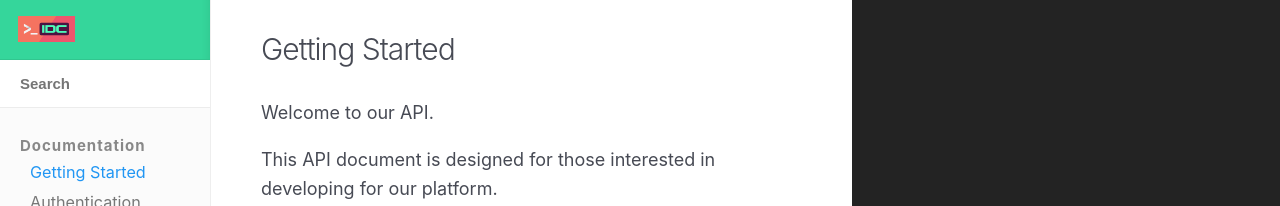
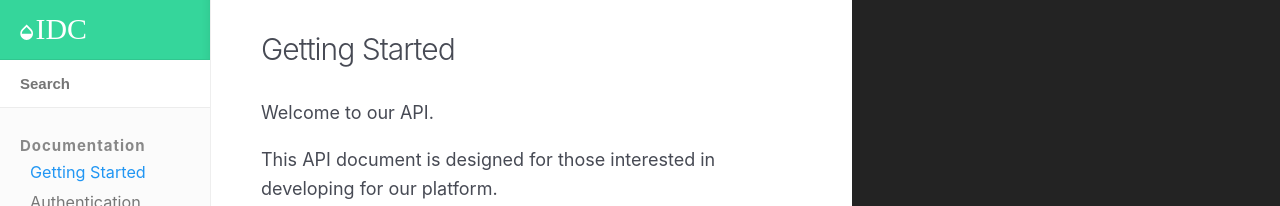
Before and after one commit to bloeys/idc-docs, a Jekyll site: the page built from index.html, in a window 1280 px wide. Shown: the top 206 px of the page. Built offline with Jekyll 4.4.1, drawn with Linux system fonts in a browser that asks for light colours; nearby versions of some CDN libraries.

Commit message:
Update default.html

```diff
--- a/_layouts/default.html
+++ b/_layouts/default.html
@@ -26,7 +26,7 @@
 			<h1>
 				<button type="button" class="open-nav" id="open-nav"></button>
 				<!-- <a href="{{ site.baseurl }}/"><img src="{{ site.baseurl }}/images/logo.svg" height="100em" width="100em" alt="{{ site.title }} logo"></a> -->
-				<a href="{{ site.baseurl }}/"><img src="{{ site.baseurl }}/images/logo.png" height="40" alt="{{ site.title }} logo"></a>
+				<a href="{{ site.baseurl }}/"><img src="{{ site.baseurl }}/images/logo.svg" height="40" alt="{{ site.title }} logo"></a>
 			</h1>
 
 			<form action="{{ site.baseurl }}/search/" method="get">
```
